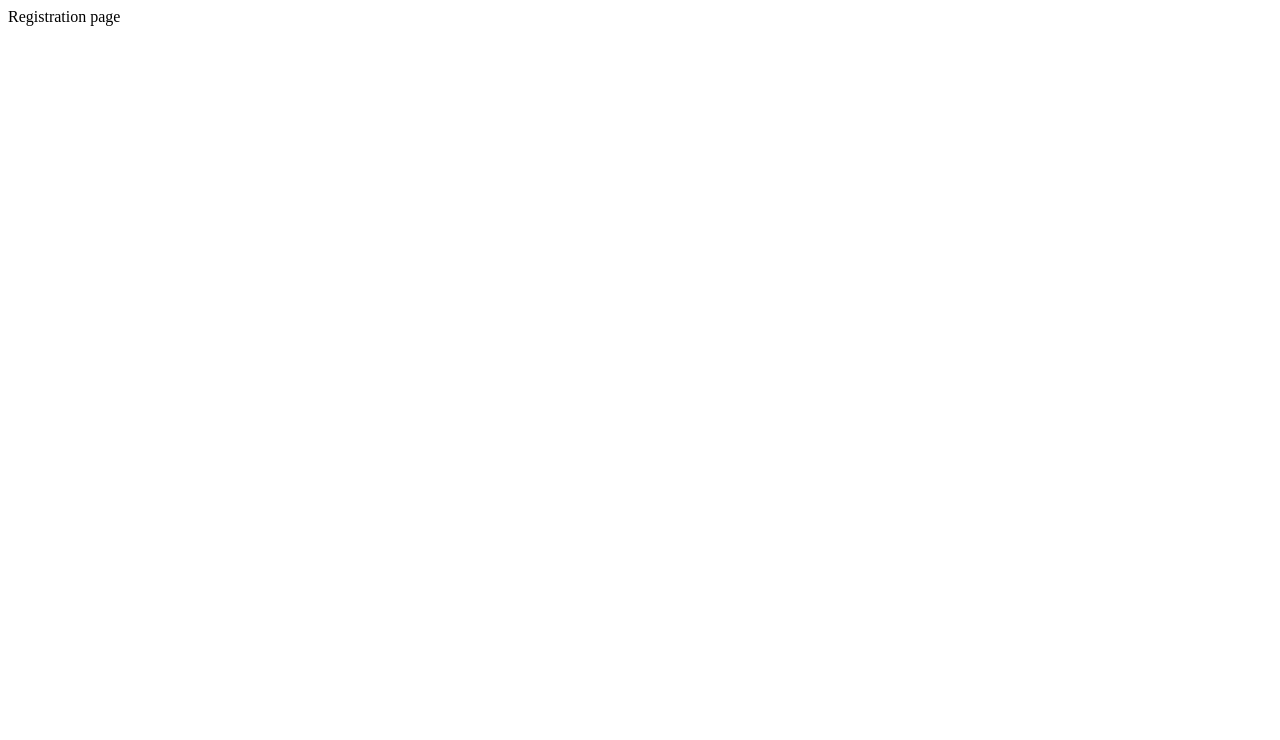
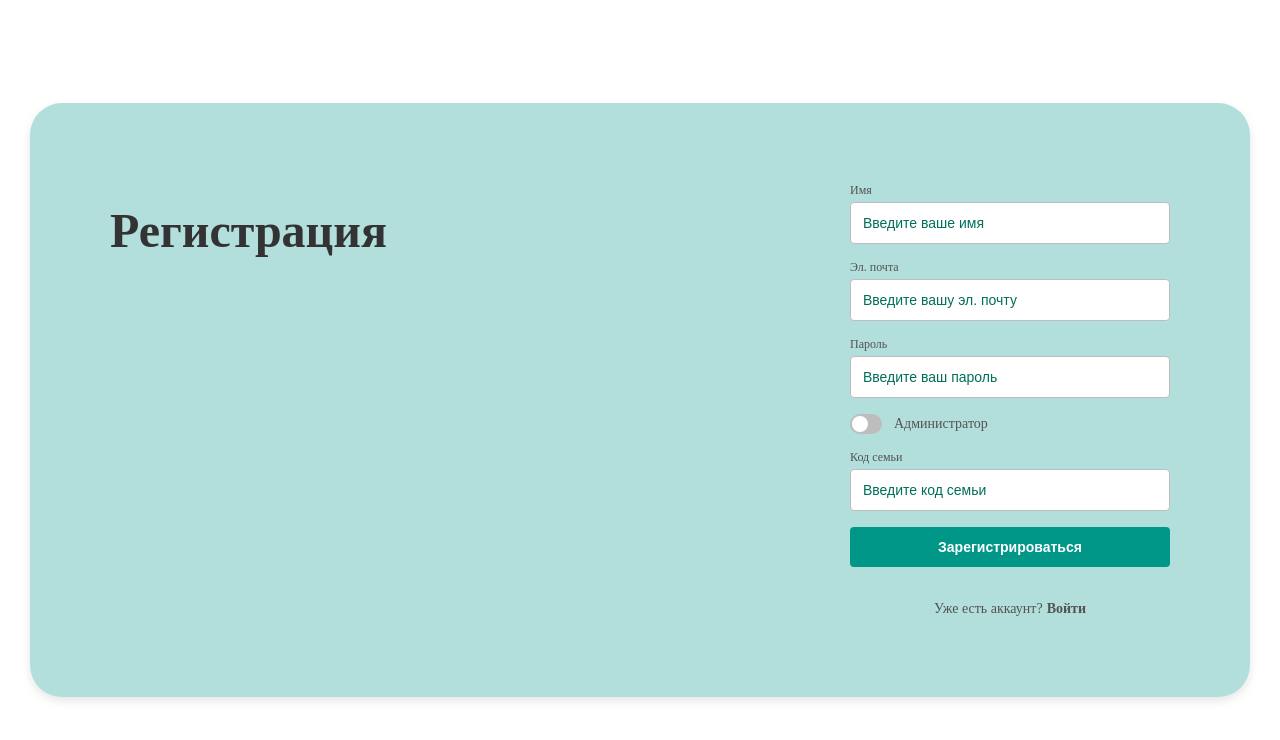
Before and after one commit to daninda/family-wallet, a React (Vite) app in the folder frontend/: page /signup in a window 1280 px wide. Shown: the top 740 px of the page. Built offline with nearby package versions, Linux system fonts and the light colour scheme.

Commit message:
fix components, add signin signup pages

```diff
--- a/frontend/src/components/buttons/Button.tsx
+++ b/frontend/src/components/buttons/Button.tsx
@@ -2,7 +2,9 @@ import styled from '@emotion/styled';
 import { FC } from 'react';
 
 const StyledButton = styled.button<{
-  disabled?: boolean;
+  disabled: boolean;
+  isRed: boolean;
+  isWide: boolean;
 }>`
   display: flex;
   align-items: center;
@@ -12,23 +14,36 @@ const StyledButton = styled.button<{
   font-weight: 600;
   color: ${({ disabled, theme }) =>
     disabled ? '#fff' : theme.colors.background};
-  background-color: ${({ disabled, theme }) =>
-    disabled ? '#0070f3' : theme.colors.primary};
+  background-color: ${({ disabled, isRed, theme }) =>
+    disabled ? '#0070f3' : isRed ? theme.colors.error : theme.colors.primary};
   border: none;
   border-radius: 4px;
   cursor: ${({ disabled }) => (disabled ? 'not-allowed' : 'pointer')};
-  width: 100%;
+  width: ${({ isWide }) => (isWide ? '100%' : 'auto')};
 `;
 
 interface Props {
   disabled?: boolean;
   onClick?: (e: React.MouseEvent<HTMLButtonElement>) => void;
   title?: string;
+  isRed?: boolean;
+  isWide?: boolean;
 }
 
-const Button: FC<Props> = ({ disabled = false, title, onClick }) => {
+const Button: FC<Props> = ({
+  disabled = false,
+  title,
+  onClick,
+  isRed = false,
+  isWide = false,
+}) => {
   return (
-    <StyledButton onClick={onClick} disabled={disabled}>
+    <StyledButton
+      onClick={onClick}
+      disabled={disabled}
+      isRed={isRed}
+      isWide={isWide}
+    >
       {title}
     </StyledButton>
   );
--- a/frontend/src/components/inputs/Input.tsx
+++ b/frontend/src/components/inputs/Input.tsx
@@ -1,10 +1,12 @@
 import styled from '@emotion/styled';
 import { FC } from 'react';
 
-const Wrapper = styled.div`
+const Wrapper = styled.div<{ isWide: boolean }>`
   display: flex;
   flex-direction: column;
   gap: 4px;
+  width: ${({ isWide }) => (isWide ? '100%' : 'min-content')};
+  min-width: 20px;
 `;
 
 const Label = styled.label`
@@ -17,33 +19,50 @@ const Error = styled.span`
   color: ${({ theme }) => theme.colors.error};
 `;
 
-const StyledInput = styled.input<{ hasError?: boolean }>`
+const StyledInput = styled.input<{ hasError?: boolean; isDisabled?: boolean }>`
+  background-color: ${({ isDisabled, theme }) =>
+    isDisabled ? theme.colors.secondaryGrey : theme.colors.background};
   padding: 12px;
   border: 1px solid
     ${({ hasError, theme }) =>
-      hasError ? theme.colors.error : theme.colors.darkPrimary};
+      hasError ? theme.colors.error : theme.colors.divider};
   border-radius: 4px;
   font-size: 14px;
   outline: none;
 
   ::placeholder {
-    color: ${({ theme }) => theme.colors.tertiaryText};
+    color: ${({ theme }) => theme.colors.secondary};
   }
 `;
 
 interface Props {
+  type: string;
   label: string;
   error?: string;
   placeholder?: string;
   value?: string;
   onChange?: (e: React.ChangeEvent<HTMLInputElement>) => void;
+  isWide?: boolean;
+  isDisabled?: boolean;
 }
 
-const Input: FC<Props> = ({ label, error, placeholder, value, onChange }) => {
+const Input: FC<Props> = ({
+  type,
+  label,
+  error,
+  placeholder,
+  value,
+  onChange,
+  isWide = false,
+  isDisabled = false,
+}) => {
   return (
-    <Wrapper>
+    <Wrapper isWide={isWide}>
       {label && <Label>{label}</Label>}
       <StyledInput
+        disabled={isDisabled}
+        isDisabled={isDisabled}
+        type={type}
         hasError={!!error}
         placeholder={placeholder}
         value={value}
--- a/frontend/src/components/switches/Switch.tsx
+++ b/frontend/src/components/switches/Switch.tsx
@@ -17,7 +17,6 @@ const SwitchTrack = styled.div<{ checked: boolean }>`
   border-radius: 50vh;
   position: relative;
   transition: background-color 0.1s ease;
-  z-index: -1;
 `;
 
 const SwitchThumb = styled.div<{ checked: boolean }>`
@@ -45,7 +44,7 @@ const Label = styled.span`
 
 interface Props {
   checked: boolean;
-  onChange: (checked: boolean) => void;
+  onChange: () => void;
   disabled?: boolean;
   label?: string;
 }
@@ -53,7 +52,7 @@ interface Props {
 const Switch: FC<Props> = ({ checked, onChange, disabled = false, label }) => {
   const handleToggle = () => {
     if (!disabled) {
-      onChange(!checked);
+      onChange();
     }
   };
 
@@ -65,7 +64,7 @@ const Switch: FC<Props> = ({ checked, onChange, disabled = false, label }) => {
         onChange={handleToggle}
         disabled={disabled}
       />
-      <SwitchTrack checked={checked} onClick={handleToggle}>
+      <SwitchTrack checked={checked}>
         <SwitchThumb checked={checked} />
       </SwitchTrack>
       {label && <Label>{label}</Label>}
--- a/frontend/src/index.css
+++ b/frontend/src/index.css
@@ -0,0 +1,3 @@
+body {
+    margin: 0;
+}
--- a/frontend/src/layouts/Auth.tsx
+++ b/frontend/src/layouts/Auth.tsx
@@ -3,11 +3,9 @@ import { Outlet } from 'react-router-dom';
 
 const Auth: FC = () => {
   return (
-    <div>
-      <main>
-        <Outlet />
-      </main>
-    </div>
+    <main>
+      <Outlet />
+    </main>
   );
 };
 
--- a/frontend/src/pages/authorization/Authorization.tsx
+++ b/frontend/src/pages/authorization/Authorization.tsx
@@ -1,34 +1,80 @@
-import { FC, useState } from 'react';
+import { useState } from 'react';
+import styled from '@emotion/styled';
 import Input from '../../components/inputs/Input';
 import Button from '../../components/buttons/Button';
-import Switch from '../../components/switches/Switch';
 import Link from '../../components/links/Link';
 
-const Authorization: FC = () => {
-  const [checked, setChecked] = useState(false);
+const PageContainer = styled.div`
+  display: flex;
+  justify-content: center;
+  align-items: center;
+  height: 100dvh;
+  background-color: ${({ theme }) => theme.colors.background};
+`;
+
+const FormContainer = styled.div`
+  background-color: ${({ theme }) => theme.colors.lightPrimary};
+  padding: 80px;
+  border-radius: 32px;
+  width: 1060px;
+  box-shadow: 0 4px 10px rgba(0, 0, 0, 0.1);
+  display: flex;
+  flex-direction: row;
+  justify-content: space-between;
+`;
+
+const AnotherContainer = styled.div`
+  display: flex;
+  flex-direction: column;
+  gap: 16px;
+  width: 320px;
+`;
+
+const Header = styled.h2`
+  margin-top: 20px;
+  font-size: 48px;
+  font-weight: bold;
+  color: #333;
+  display: flex;
+  align-items: center;
+  gap: 10px;
+  height: 100%;
+`;
+
+const Authorization: React.FC = () => {
+  const [email, setEmail] = useState('');
+  const [password, setPassword] = useState('');
 
   return (
-    <div>
-      <Input label="Email" placeholder="Введите эл. почту" />
-
-      <Input label="Password" placeholder="Введите пароль" />
-
-      <Button title="Войти в аккаунт" />
-
-      <Switch
-        label="Администратор"
-        checked={checked}
-        onChange={(checked) => {
-          setChecked(checked);
-        }}
-      />
-
-      <Link
-        to="/signup"
-        text="Зарегистрироваться"
-        description="Еще нет аккаунта?"
-      />
-    </div>
+    <PageContainer>
+      <FormContainer>
+        <Header>Вход в аккаунт</Header>
+        <AnotherContainer>
+          <Input
+            isWide
+            label="Эл. почта"
+            type="email"
+            placeholder="Введите вашу эл. почту"
+            value={email}
+            onChange={(e) => setEmail(e.target.value)}
+          />
+          <Input
+            isWide
+            label="Пароль"
+            type="password"
+            placeholder="Введите ваш пароль"
+            value={password}
+            onChange={(e) => setPassword(e.target.value)}
+          />
+          <Button isWide onClick={() => {}} title="Войти" />
+          <Link
+            to="/signup"
+            description="Еще нет аккаунта?"
+            text="Зарегистрироваться"
+          />
+        </AnotherContainer>
+      </FormContainer>
+    </PageContainer>
   );
 };
 
--- a/frontend/src/pages/registration/Registration.tsx
+++ b/frontend/src/pages/registration/Registration.tsx
@@ -1,7 +1,103 @@
-import { FC } from 'react';
+import { useState } from 'react';
+import styled from '@emotion/styled';
+import Input from '../../components/inputs/Input';
+import Switch from '../../components/switches/Switch';
+import Button from '../../components/buttons/Button';
+import Link from '../../components/links/Link';
 
-const Registration: FC = () => {
-  return <div>Registration page</div>;
+const PageContainer = styled.div`
+  display: flex;
+  justify-content: center;
+  align-items: center;
+  height: 100vh;
+  background-color: ${({ theme }) => theme.colors.background};
+`;
+
+const FormContainer = styled.div`
+  background-color: ${({ theme }) => theme.colors.lightPrimary};
+  padding: 80px;
+  border-radius: 32px;
+  width: 1060px;
+  box-shadow: 0 4px 10px rgba(0, 0, 0, 0.1);
+  display: flex;
+  flex-direction: row;
+  justify-content: space-between;
+`;
+
+const AnotherContainer = styled.div`
+  display: flex;
+  flex-direction: column;
+  gap: 16px;
+  width: 320px;
+`;
+
+const Header = styled.h2`
+  margin-top: 20px;
+  font-size: 48px;
+  font-weight: bold;
+  color: #333;
+  display: flex;
+  align-items: center;
+  gap: 10px;
+  height: 100%;
+`;
+
+const Registration: React.FC = () => {
+  const [name, setName] = useState('');
+  const [email, setEmail] = useState('');
+  const [password, setPassword] = useState('');
+  const [familyCode, setFamilyCode] = useState('');
+  const [isAdmin, setIsAdmin] = useState(false);
+
+  return (
+    <PageContainer>
+      <FormContainer>
+        <Header>Регистрация</Header>
+        <AnotherContainer>
+          <Input
+            isWide
+            label="Имя"
+            type="text"
+            placeholder="Введите ваше имя"
+            value={name}
+            onChange={(e) => setName(e.target.value)}
+          />
+          <Input
+            isWide
+            label="Эл. почта"
+            type="email"
+            placeholder="Введите вашу эл. почту"
+            value={email}
+            onChange={(e) => setEmail(e.target.value)}
+          />
+          <Input
+            isWide
+            label="Пароль"
+            type="password"
+            placeholder="Введите ваш пароль"
+            value={password}
+            onChange={(e) => setPassword(e.target.value)}
+          />
+          <Switch
+            checked={isAdmin}
+            onChange={() => setIsAdmin(!isAdmin)}
+            label="Администратор"
+          />
+          <Input
+            isDisabled={isAdmin}
+            isWide
+            label="Код семьи"
+            type="text"
+            placeholder="Введите код семьи"
+            value={familyCode}
+            onChange={(e) => setFamilyCode(e.target.value)}
+          />
+          <Button isWide onClick={() => {}} title="Зарегистрироваться" />
+          <Link to="/signin" description="Уже есть аккаунт?" text="Войти" />
+        </AnotherContainer>
+      </FormContainer>
+    </PageContainer>
+  );
 };
 
 export default Registration;
```
Also changed, not shown: frontend/src/components/categorySelector/CategorySelector.tsx (added, +69 -0 lines), frontend/src/components/dropdowns/Dropdown.tsx (added, +99 -0 lines).
